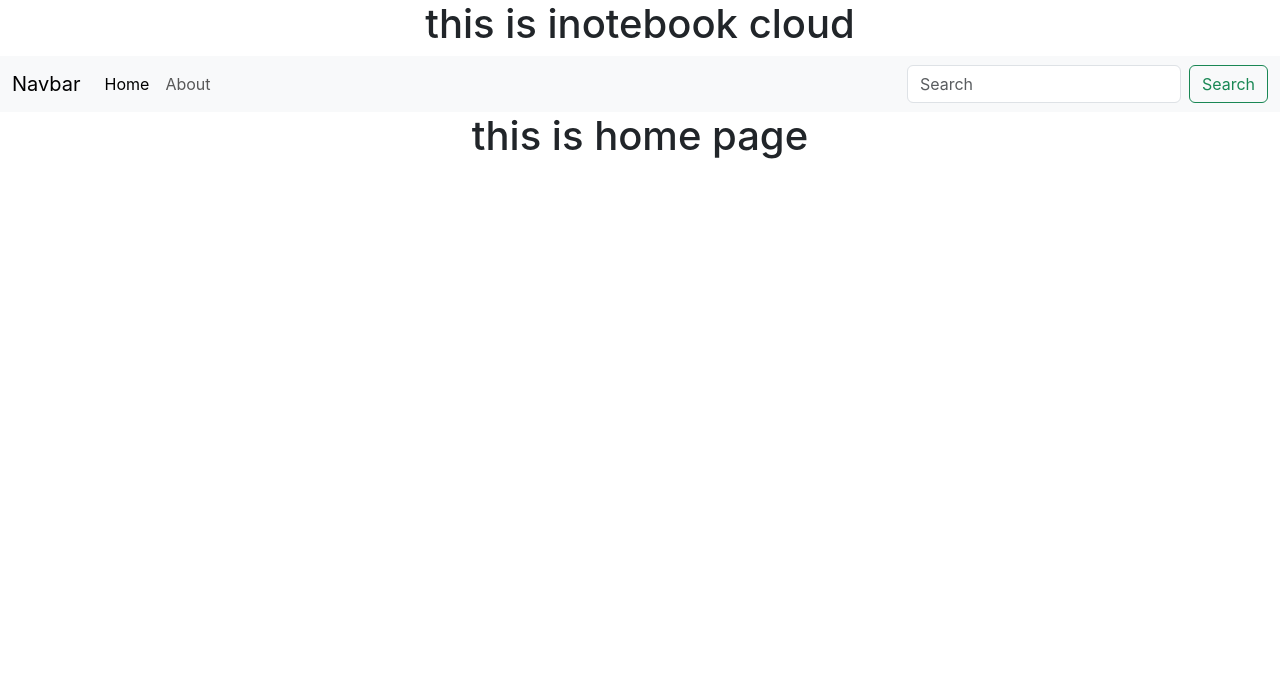
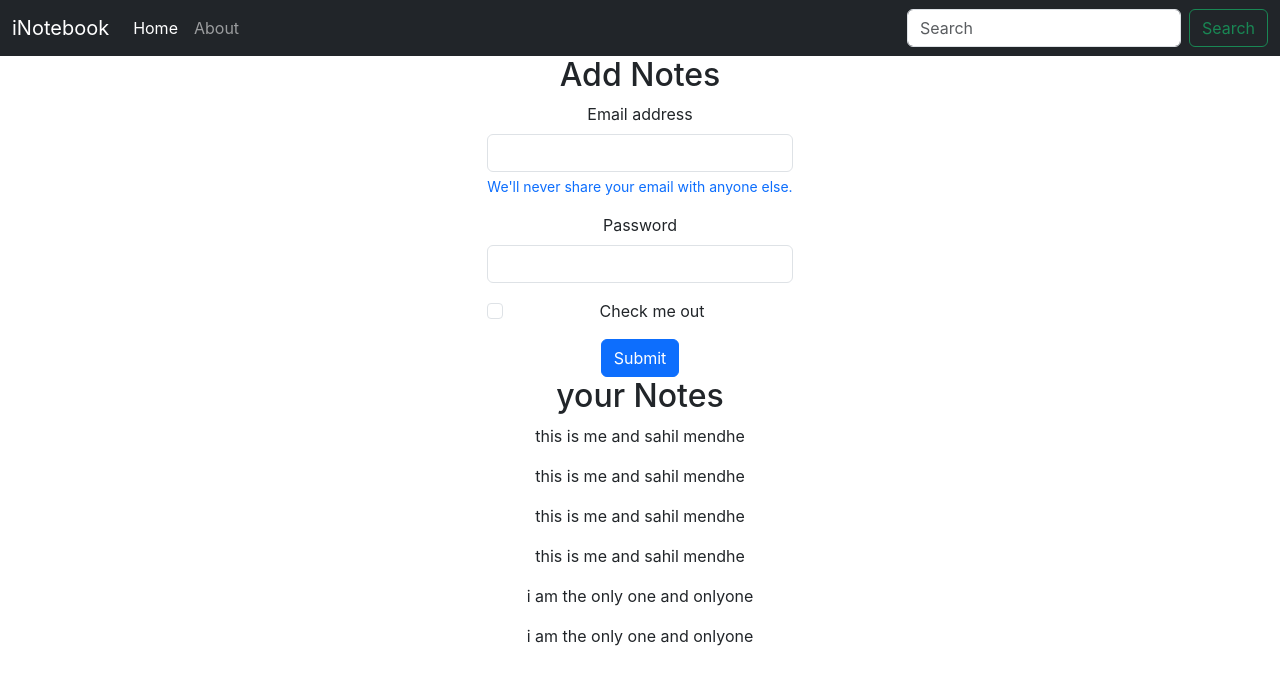
Before and after one commit to DhammaMendhe/inotesbook-cloud, a React (Create React App) app: page /home in a window 1280 px wide. Shown: the top 684 px of the page. Built offline with nearby package versions, Linux system fonts and the light colour scheme.

Commit message:
usecontext using usestate

```diff
--- a/package.json
+++ b/package.json
@@ -6,6 +6,7 @@
     "@testing-library/jest-dom": "^5.17.0",
     "@testing-library/react": "^13.4.0",
     "@testing-library/user-event": "^13.5.0",
+    "concurrently": "^8.2.2",
     "react": "^18.3.1",
     "react-dom": "^18.3.1",
     "react-router-dom": "^6.26.0",
@@ -17,7 +18,7 @@
     "build": "react-scripts build",
     "test": "react-scripts test",
     "eject": "react-scripts eject",
-    "both": "concurrently \"npm run start\" \"nodemon backend/index.js\""
+    "both": "concurrently \"npm run start\" \"nodemon backend-inotebook/index.js\""
   },
   "eslintConfig": {
     "extends": [
--- a/src/App.js
+++ b/src/App.js
@@ -14,7 +14,6 @@ import NotesStates from './Context/NotesStates';
 function App() {
   return (
     <div className="App">
-      <h1>this is inotebook cloud</h1>
       <NotesStates>
         <Router>
           <Navbar />
--- a/src/Components/About.jsx
+++ b/src/Components/About.jsx
@@ -1,18 +1,25 @@
-import React, { useContext, useEffect } from 'react'
-import notecContext from '../Context/noteContext'
-
+import React, { useContext, useEffect } from "react";
+import notecContext from "../Context/noteContext";
 
 export default function About() {
+  const { notes } = useContext(notecContext);
 
-    const {state , update} = useContext(notecContext);
+  // useEffect(() => {
 
-    useEffect(() => {
-        update();
-    }, []);
+  // }, []);
+
 
   return (
     <div>
-        this is about page about {state.name} and a genger is {state.gender}
+      this is about page about and a genger is
+      <p>{notes.map((item, index) => {
+        return
+         <p>{item.id}</p>
+
+        // ,item.title, item.description, item.tag, item.date
+        // console.log(notes)
+      })}
+      </p>
     </div>
-  )
+  );
 }
--- a/src/Components/Home.jsx
+++ b/src/Components/Home.jsx
@@ -1,11 +1,65 @@
-import React from 'react'
+import React ,{useContext} from "react";
+import notecContext from "../Context/noteContext";
+
+// import NotesStates from "../Context/NotesStates";
 
 export default function Home() {
+  const context = useContext(notecContext);
+  const  {notes,setNotes}  = context;
+
+
   return (
     <div>
-        <h1>this is home page
+      <h2>Add Notes</h2>
+      <div className="container d-flex w-50 justify-content-center">
+        <form className="">
+          <div className="mb-3  ">
+            <label for="exampleInputEmail1" className="form-label">
+              Email address
+            </label>
+            <input
+              type="email"
+              className="form-control"
+              id="exampleInputEmail1"
+              aria-describedby="emailHelp"
+            />
+            <div id="emailHelp" className="form-text text-primary">
+              We'll never share your email with anyone else.
+            </div>
+          </div>
+          <div className="mb-3">
+            <label for="exampleInputPassword1" className="form-label">
+              Password
+            </label>
+            <input
+              type="password"
+              className="form-control"
+              id="exampleInputPassword1"
+            />
+          </div>
+          <div className="mb-3 form-check">
+            <input
+              type="checkbox"
+              className="form-check-input"
+              id="exampleCheck1"
+            />
+            <label className="form-check-label" for="exampleCheck1">
+              Check me out
+            </label>
+          </div>
+          <button type="submit" className="btn btn-primary">
+            Submit
+          </button>
+        </form>
+      </div>
+      <h2>your Notes</h2>
+      {notes.map((note) => {
+        return <>
+        <p>{note.title}</p><span/></>;
+        // ,item.title, item.description, item.tag, item.date
+        // console.log(notes)
+      })}
 
-        </h1>
     </div>
-  )
+  );
 }
--- a/src/Components/Navbar.jsx
+++ b/src/Components/Navbar.jsx
@@ -1,13 +1,20 @@
-import React from "react";
-import { Link } from "react-router-dom";
+import React ,{useEffect}from "react";
+import { Link, useLocation } from "react-router-dom";
 
 export default function Navbar() {
+let location = useLocation();
+
+useEffect(()=>{
+  console.log(location);
+},[location])
+
+
   return (
     <div>
-      <nav className="navbar navbar-expand-lg bg-body-tertiary">
+      <nav className="navbar navbar-expand-lg navbar-dark bg-dark">
         <div className="container-fluid">
           <Link className="navbar-brand" to="/">
-            Navbar
+            iNotebook
           </Link>
           <button
             className="navbar-toggler"
@@ -22,19 +29,19 @@ export default function Navbar() {
           </button>
           <div className="collapse navbar-collapse" id="navbarSupportedContent">
             <ul className="navbar-nav me-auto mb-2 mb-lg-0">
-              <li className="nav-item">
-                <Link className="nav-link active" aria-current="page" to="/home">
+              <li className="nav-item ">
+                <Link
+                  className={`nav-link ${location.pathname === "/home"  ?"active": ""}`}
+                  aria-current="page"
+                  to="/home"
+                >
                   Home
                 </Link>
               </li>
-              <li className="nav-item">
-                {/* <Link className="nav-link" to="#">
-                  Link
-                </Link> */}
-              </li>
+
 
               <li className="nav-item">
-                <Link className="nav-link " aria-disabled="true" to="/about">
+                <Link  className={`nav-link ${location.pathname === "/about"  ?"active": ""}`} aria-disabled="true" to="/about">
                   About
                 </Link>
               </li>
--- a/src/Context/NotesStates.js
+++ b/src/Context/NotesStates.js
@@ -2,27 +2,67 @@ import React, { useState } from 'react';
 import notecContext from './noteContext';
 
 const NotesStates = (props) => {
+const initialNotes =
+    [
+        {
+          "_id": "66b8df751b73b4eac61ec617",
+          "user": "66b65d016680b5f8638c224f",
+          "title": "this is me and sahil mendhe",
+          "description": "qqallthings that you are..",
+          "tag": "peqqrsnal",
+          "date": "2024-08-11T15:57:41.375Z",
+          "__v": 0
+        },
+        {
+          "_id": "66c020bca6d2da0367764bda",
+          "user": "66b65d016680b5f8638c224f",
+          "title": "this is me and sahil mendhe",
+          "description": "qqallthings that you are..",
+          "tag": "peqqrsnal",
+          "date": "2024-08-17T04:02:04.948Z",
+          "__v": 0
+        },
+        {
+          "_id": "66c020bda6d2da0367764bdc",
+          "user": "66b65d016680b5f8638c224f",
+          "title": "this is me and sahil mendhe",
+          "description": "qqallthings that you are..",
+          "tag": "peqqrsnal",
+          "date": "2024-08-17T04:02:05.912Z",
+          "__v": 0
+        },
+        {
+          "_id": "66c020bfa6d2da0367764bde",
+          "user": "66b65d016680b5f8638c224f",
+          "title": "this is me and sahil mendhe",
+          "description": "qqallthings that you are..",
+          "tag": "peqqrsnal",
+          "date": "2024-08-17T04:02:07.347Z",
+          "__v": 0
+        },
+        {
+          "_id": "66c020dfa6d2da0367764be0",
+          "user": "66b65d016680b5f8638c224f",
+          "title": "i am the only one and onlyone ",
+          "description": "qualit u are..",
+          "tag": "persnal",
+          "date": "2024-08-17T04:02:39.286Z",
+          "__v": 0
+        },
+        {
+          "_id": "66c020e9a6d2da0367764be2",
+          "user": "66b65d016680b5f8638c224f",
+          "title": "i am the only one and onlyone ",
+          "description": "qualit u are..",
+          "tag": "duplicated",
+          "date": "2024-08-17T04:02:49.620Z",
+          "__v": 0
+        }
+      ]
+    const [notes,setNotes] = useState(initialNotes)
 
-    let s1 = {
-        name: "joel",
-        gender: "male"
-    }
-
-    const [state, setstate] = useState(s1)
-
-
-    const update = () => {
-        setTimeout(() => {
-            setstate(
-               {
-                    name: "big D",
-                    gender: "male myan."
-                }
-            )
-        }, 1000);
-    }
     return (
-        <notecContext.Provider value={{state:state ,update:update}}>
+        <notecContext.Provider value={{notes,initialNotes}}>
             {props.children}
         </notecContext.Provider>
     )
```
Also changed, not shown: 2 other files (tests, documents, lock files or other folders).
